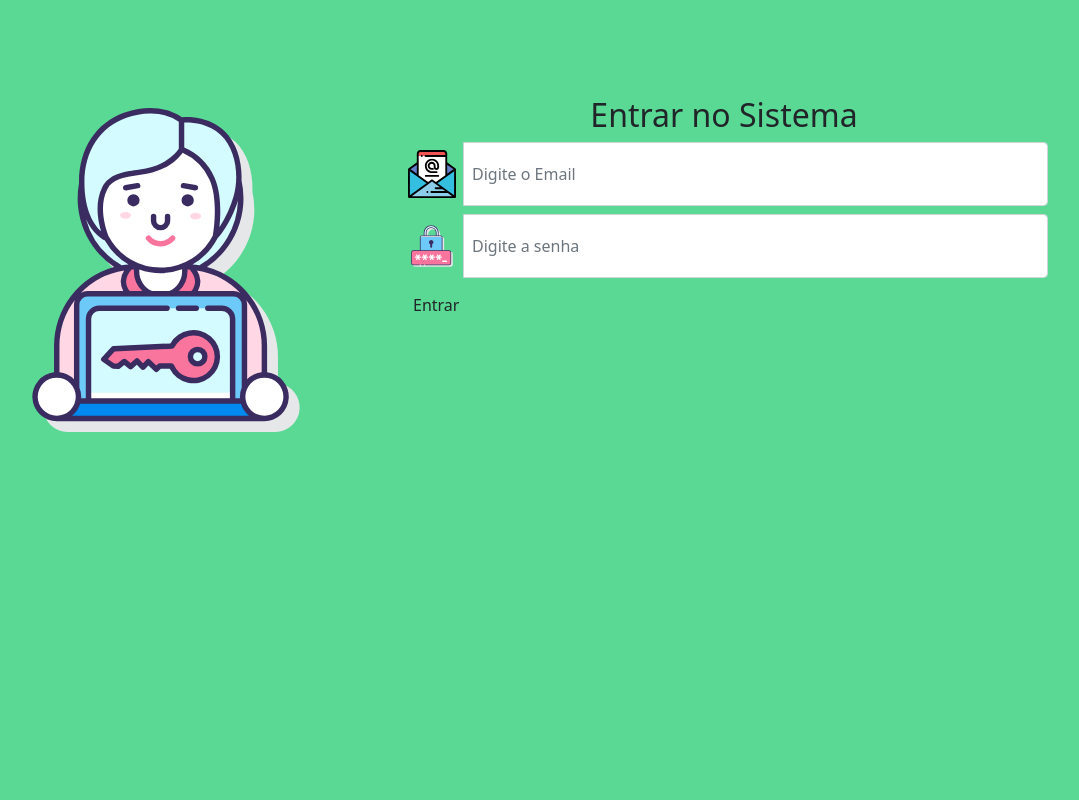
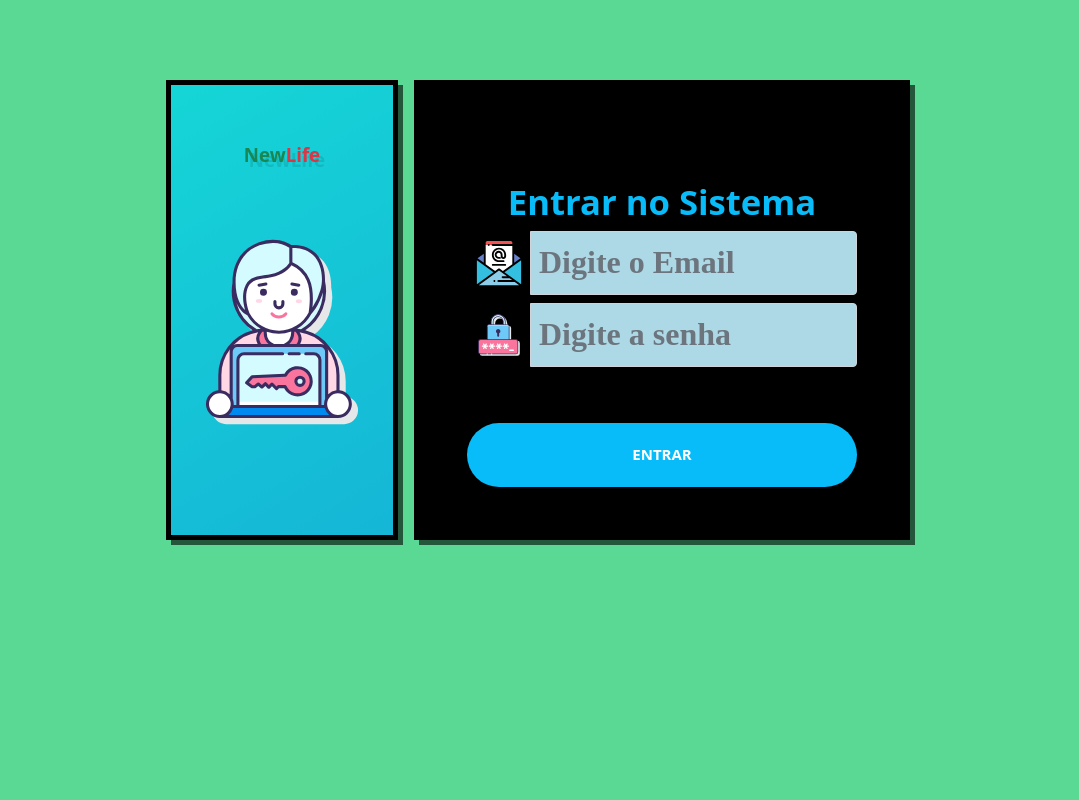
Before and after one commit to Jose-augusto-git/SistemaPesqusiaMedicamento, a PHP site: page / in a window 1280 px wide. Shown: the whole page, without its empty margins (90-1169 px from the left). Run offline with PHP 8.4, Linux system fonts and the light colour scheme.

Commit message:
commit pequena atualização

```diff
--- a/SistemaMedicamento/acoes/conexao.php
+++ b/SistemaMedicamento/acoes/conexao.php
@@ -2,7 +2,7 @@
     $server = "127.0.0.1";
     $usuario = "root";
     $senha = "";
-    $banco = "crud";
+    $banco = "sistemabuscamedicamento";
 
     try{
         $conexao = new PDO("mysql:host=$server;dbname=$banco", $usuario, $senha);
--- /dev/null
+++ b/SistemaMedicamento/css/estilo.css
@@ -0,0 +1,108 @@
+* {
+    margin: 0;
+    padding: 0;
+
+}
+
+ body{
+    background: black url(https://source.unsplash.com/random) no-repeat;
+    background-size:cover;
+    background-position:50%;
+    width: 100%;
+    height: 100%;
+    display: flex;
+ }
+
+.coluna-esquerda{
+    background:linear-gradient(329.54deg, #15b6d6 0%, #15d6d6 100%);
+    border: 5px solid black;
+    box-shadow: 5px 5px rgb(0 0 0 / 60%);
+
+
+}
+
+.col-6{
+    margin-right: 1rem;
+    width: 20%;
+}
+
+.coluna-direita{
+    background: black;
+    border: 5px solid black;
+    box-shadow: 5px 5px rgb(0 0 0 / 60%);
+}
+
+.form-control {
+    font: 700 2rem Archivo;
+    color: #3891af;
+    background: #add8e6;
+}
+
+.container{
+    height: 50%;
+    width: 60%;
+
+}
+
+.pt-50 {
+    padding-top: 5em;
+}
+
+.btn-second {
+    width: 100%;
+    background-color: #08bcfa;
+    border: 1px solid #08bcfa;
+    transition: background-color .5s;
+}
+
+.btn {
+    border-radius: 15px;
+    text-transform: uppercase;
+    color: #fff;
+    font-size: 15px;
+    font-weight: bold;
+    align-self: center;
+    border: none;
+    margin-top: 1rem;
+    height: 4rem;
+    border: 0;
+    border-radius: 8rem;
+    cursor: pointer;
+    align-items: center;
+    justify-content: center;
+    text-decoration: none;
+    transition: 0.2s;
+    margin-top: 3rem;
+}
+
+.btn-second:hover {
+    background-color: #fff;
+    border: 1px solid #08bcfa;
+    color: #08bcfa;
+}
+
+.texto-form{
+    color:white;
+    text-align: center;
+}
+
+input {
+    color: #3891af;;
+    background-color: #add8e6;
+
+}
+
+#p-login{
+    font-family: 'Open Sans', sans-serif;font-weight: bold;
+    text-transform: capitalize; color: white;
+    font-weight: bold;
+    font-size: 14pt;
+    text-shadow: 5px 5px rgb(0 0 0 / 10%);
+}
+
+#titulo{
+    color: #08bcfa;
+    font-size: 26pt;
+    font-family: 'Open Sans', sans-serif;
+    font-weight: bold;
+}
--- a/SistemaMedicamento/index.php
+++ b/SistemaMedicamento/index.php
@@ -1,6 +1,3 @@
-
-
-
 <!DOCTYPE html>
 <html lang="pt-br">
 
@@ -14,8 +11,13 @@
     <link rel="stylesheet" href="css/estilo.css">
     <link rel='icon' href='imagem/entrar.svg'/>
   <link rel="stylesheet" href="css/telaPrincipal.css">
+  <script src="js/bootstrap.min.js"></script>
+  <script src="/node_modules/bootstrap/dist/js/bootstrap.min.js"></script>
+  <script src="node_modules/bootstrap/dist/css/bootstrap.min.css"></script>
+
 
     <title>Login</title>
+
 </head>
 
 <body>
@@ -26,9 +28,10 @@
 
         <div class="row">
             <!--Inicio coluna da esquerda-->
-            <div class="col-md col-6 coluna-esquerda pt-5 m-50 d-none d-sm-block d-sm-none d-md-block"><!--margin-right: 1rem; width: 20%;-->
-               <!-- <p class="text-center mt-2"  id="p-login"> Olá, Seja Bem Vindo! </p> -->
+            <div  class="col-md col-6 coluna-esquerda pt-5 m-50 d-none d-sm-block d-sm-none d-md-block"><!--margin-right: 1rem; width: 20%;-->
+               <p class="text-center text-success mt-2"  id="p-login"> New<span class="text-danger">Life</span> </p>
                 <img class="img-fluid pt-5" src='imagem/login.svg' alt='Agendamento'>
+
 
             </div>
             <!--Fim coluna da esquerda-->
--- a/SistemaMedicamento/lista.php
+++ b/SistemaMedicamento/lista.php
@@ -1,6 +1,4 @@
-<?php
-include_once("conexao.php");
-?>
+
 <?php require_once'validador_acesso.php'; ?>
 <!DOCTYPE html>
 <html lang="pt-br">
```
Also changed, not shown: SistemaMedicamento/cadastro.php (+15 -1 lines), SistemaMedicamento/css/partials/centralizar.css (added, +7 -0 lines), SistemaMedicamento/login.php (added, +72 -0 lines), SistemaMedicamento/navBar.php (+6 -7 lines), SistemaMedicamento/validador_acesso.php (deleted, +0 -16 lines).
